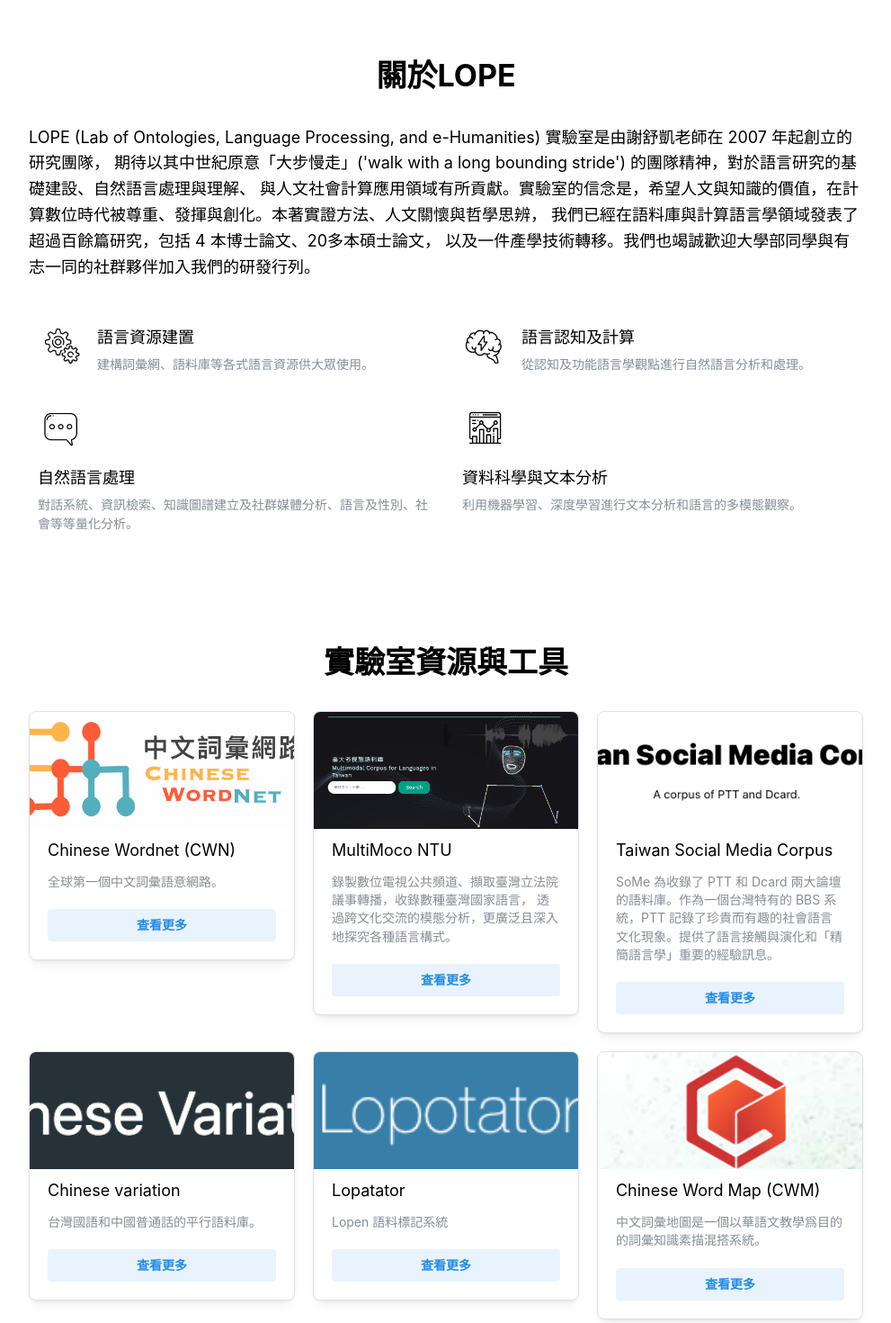
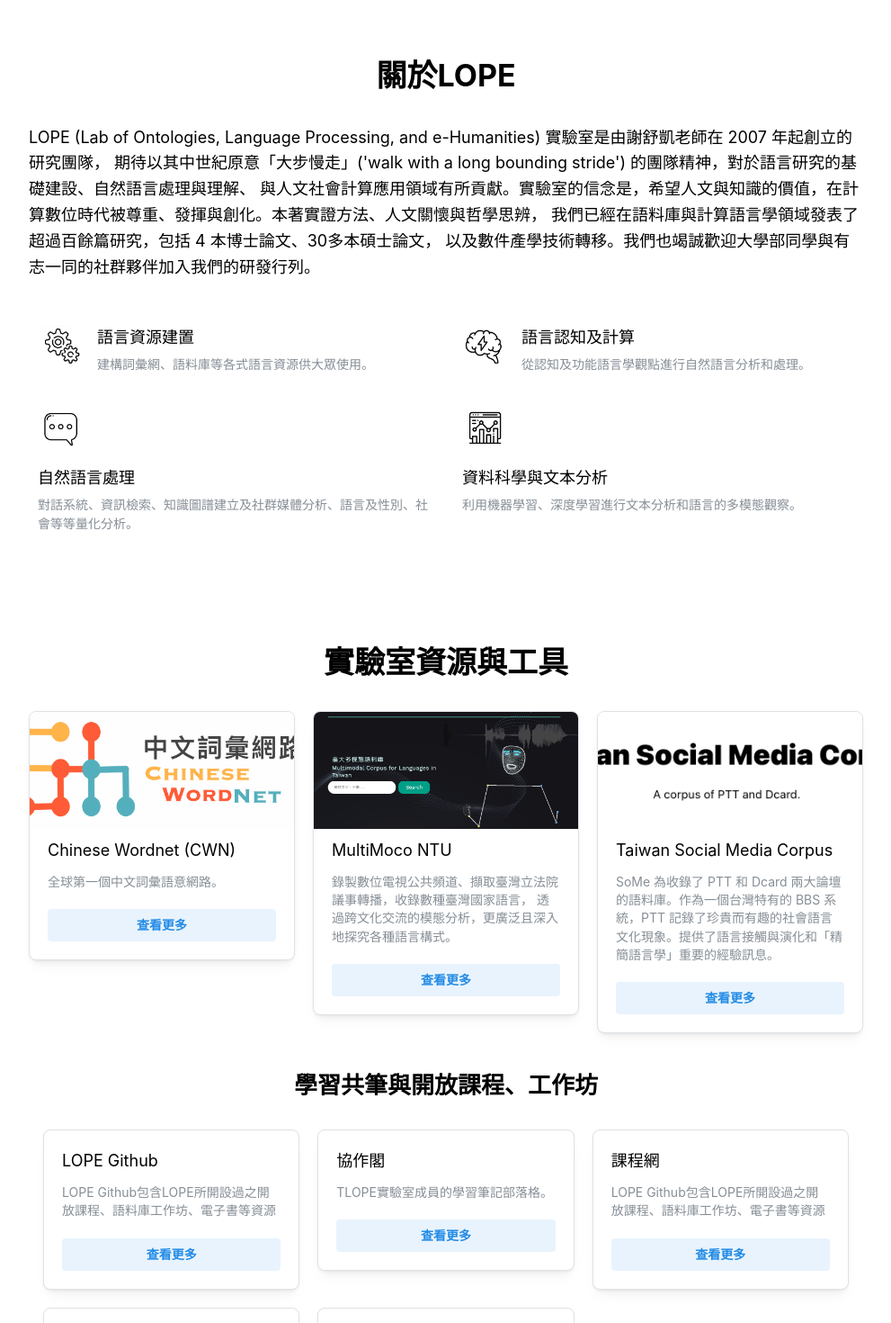
Before and after one commit to lopentu/lopentu.github.io, a React (Vite) app: page / in a window 1280 px wide. Shown: the part 1380-2850 px from the top of the page at 90% size, without its empty margins (144-1135 px from the left). Built offline with nearby package versions, Linux system fonts and the light colour scheme.

Commit message:
update alumni

```diff
--- a/src/data/alumni/alumni.json
+++ b/src/data/alumni/alumni.json
@@ -65,24 +65,9 @@
     "degree": "M.A. in Linguistics, National Taiwan Normal University, Taiwan"
   },
   {
-    "englishName": "Chuan KuLi",
-    "chineseName": "古李全",
-    "degree": "M.A. in Linguistics, National Taiwan Normal University, Taiwan"
-  },
-  {
-    "englishName": "Julia Wu",
-    "chineseName": "吳岳錚",
-    "degree": "M.A. in Linguistics, National Taiwan Normal University, Taiwan"
-  },
-  {
     "englishName": "Katherine Chen",
     "chineseName": "陳美瑜",
     "degree": "M.A. in Linguistics, National Taiwan Normal University, Taiwan"
-  },
-  {
-    "englishName": "Chin-Ju Huang",
-    "chineseName": "黃璟儒",
-    "degree": "M.A. Student in Linguistics, National Taiwan University, Taiwan"
   },
   {
     "englishName": "Tsun-Jui Liu",
@@ -91,18 +76,13 @@
   },
   {
     "englishName": "Emily Lu",
-    "chineseName": "呂姵瑜",
+    "chineseName": "呂珮瑜",
     "degree": "M.A. in Linguistics, National Taiwan University, Taiwan"
   },
   {
     "englishName": "Amber Wang",
     "chineseName": "王伯雅",
     "degree": "M.A. in Linguistics, National Taiwan University, Taiwan"
-  },
-  {
-    "englishName": "Shih-Kai Lin",
-    "chineseName": "林士凱",
-    "degree": "M.A. in Chemistry, National Taiwan University, Taiwan"
   },
   {
     "englishName": "Tzu-Yun Huang",
@@ -150,17 +130,17 @@
     "degree": "M.A. in Linguistics, National Taiwan University, Taiwan"
   },
   {
-    "englishName": "Don Hong",
+    "englishName": "Don Hung",
     "chineseName": "洪漢唐",
     "degree": "M.A. in Linguistics, National Taiwan University, Taiwan"
   },
   {
-    "englishName": "Fei-Yang Chang",
+    "englishName": "Feiyang Zhang",
     "chineseName": "張飛揚",
     "degree": "M.A. in Linguistics, National Taiwan University, Taiwan"
   },
   {
-    "englishName": "Yong-Fu Liao",
+    "englishName": "Yongfu Liao",
     "chineseName": "廖永賦",
     "degree": "M.A. in Linguistics, National Taiwan University, Taiwan"
   },
--- a/src/data/alumni/research_assistants.json
+++ b/src/data/alumni/research_assistants.json
@@ -53,5 +53,20 @@
     "englishName": "Celia Anderson",
     "chineseName": "Summer Intern",
     "degree": "Chicago University"
+  },
+  {
+    "englishName": "Chuan KuLi",
+    "chineseName": "古李全",
+    "degree": "M.A. in Linguistics, National Taiwan Normal University, Taiwan"
+  },
+  {
+    "englishName": "Julia Wu",
+    "chineseName": "吳岳錚",
+    "degree": "M.A. in Linguistics, National Taiwan Normal University, Taiwan"
+  },
+  {
+    "englishName": "Shih-Kai Lin",
+    "chineseName": "林士凱",
+    "degree": "M.A. in Chemistry, National Taiwan University, Taiwan"
   }
 ]
--- a/src/data/resources/main_resources.json
+++ b/src/data/resources/main_resources.json
@@ -16,23 +16,5 @@
     "description": "SoMe 為收錄了 PTT 和 Dcard 兩大論壇的語料庫。作為一個台灣特有的 BBS 系統，PTT 記錄了珍貴而有趣的社會語言文化現象。提供了語言接觸與演化和「精簡語言學」重要的經驗訊息。",
     "image": "ptt_corp",
     "link": "http://140.112.147.132/"
-  },
-  {
-    "title": "Chinese variation",
-    "description": "台灣國語和中國普通話的平行語料庫。",
-    "image": "chi_var",
-    "link": "https://lopen.linguistics.ntu.edu.tw/chivar/"
-  },
-  {
-    "title": "Lopatator",
-    "description": "Lopen 語料標記系統",
-    "image": "lopotator",
-    "link": "https://lopen.linguistics.ntu.edu.tw/lope.anno/"
-  },
-  {
-    "title": "Chinese Word Map (CWM)",
-    "description": "中文詞彙地圖是一個以華語文教學爲目的的詞彙知識素描混搭系統。",
-    "image": "cwm",
-    "link": "http://lope.linguistics.ntu.edu.tw/cwm/"
   }
 ]
--- a/src/sections/About.tsx
+++ b/src/sections/About.tsx
@@ -44,8 +44,8 @@
         的團隊精神，對於語言研究的基礎建設、自然語言處理與理解、
         與人文社會計算應用領域有所貢獻。實驗室的信念是，希望人文與知識的價值，在計算數位時代被尊重、發揮與創化。本著實證方法、人文關懷與哲學思辨，
         我們已經在語料庫與計算語言學領域發表了超過百餘篇研究，包括 4
-        本博士論文、20多本碩士論文，
-        以及一件產學技術轉移。我們也竭誠歡迎大學部同學與有志一同的社群夥伴加入我們的研發行列。
+        本博士論文、30多本碩士論文，
+        以及數件產學技術轉移。我們也竭誠歡迎大學部同學與有志一同的社群夥伴加入我們的研發行列。
       </Text>
 
       <Grid>
```
